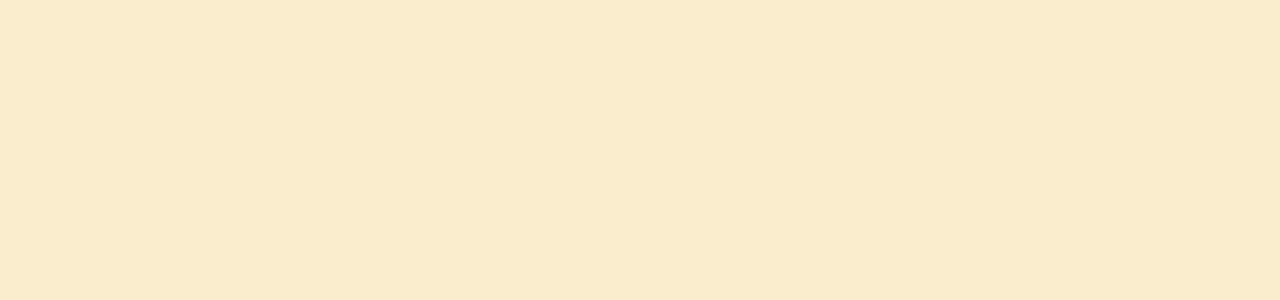
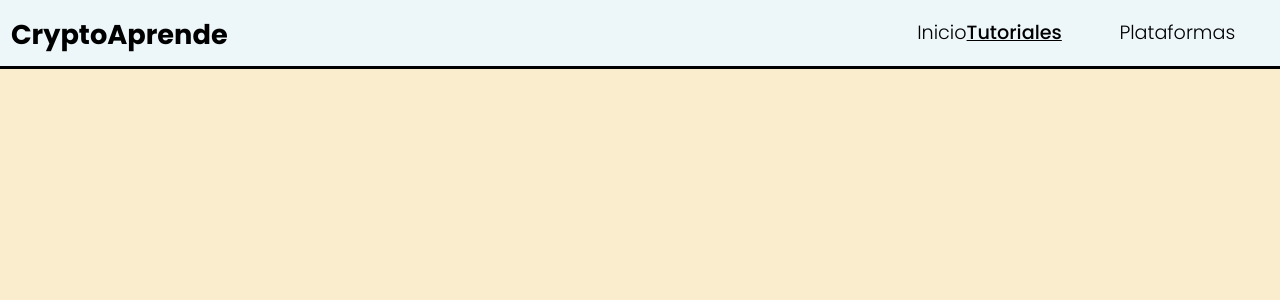
Before and after one commit to voidMuyTofu/cryptoaprende, a React (Vite) app in the folder criptoaprende/: page /tutoriales/avanzado in a window 1280 px wide. Shown: the top 300 px of the page. Built offline with nearby package versions, Linux system fonts and the light colour scheme; no server answers.

Commit message:
Empezando la pagina de tutoriales por nivel

```diff
--- a/criptoaprende/src/App.tsx
+++ b/criptoaprende/src/App.tsx
@@ -1,4 +1,3 @@
-import { Outlet } from "react-router-dom";
 import HeroSection from "./components/HeroSection";
 import NavBar from "./components/NavBar";
 function App() {
--- /dev/null
+++ b/criptoaprende/src/interfaces/ITutorial.ts
@@ -0,0 +1,9 @@
+export default interface ITutorial {
+  id: number;
+  url: string;
+  urlVideo: string;
+  titulo: string;
+  descripcion: string;
+  tiempo: number;
+  texto: string;
+}
--- a/criptoaprende/src/main.tsx
+++ b/criptoaprende/src/main.tsx
@@ -4,9 +4,9 @@
 import App from "./App";
 import { BrowserRouter, Routes, Route } from "react-router-dom";
 import ElegirNivel from "./pages/ElegirNivel";
-import Tutoriales from "./pages/Tutoriales";
+import Tutoriales from "./pages/TutorialesPage";
 import Page404 from "./pages/Page404";
-import TutorialPage from "./components/TutorialPage";
+import TutorialPage from "./pages/TutorialPage";
 
 ReactDOM.render(
   <BrowserRouter>
--- a/criptoaprende/src/pages/ElegirNivel.tsx
+++ b/criptoaprende/src/pages/ElegirNivel.tsx
@@ -10,7 +10,6 @@
 export default function ElegirNivel() {
   return (
     <div>
-            <Outlet></Outlet>
       <NavBar />
       <div className={styles.container}>
         <h1 className={styles.titulo}>Niveles</h1>
--- a/criptoaprende/src/pages/Tutoriales.tsx
+++ /dev/null
@@ -1,8 +0,0 @@
-interface ITutoriales {
-  url: string;
-  nivel: string;
-}
-
-export default function Tutoriales(props: ITutoriales) {
-  return <h1></h1>;
-}
--- /dev/null
+++ b/criptoaprende/src/pages/TutorialesPage.tsx
@@ -0,0 +1,56 @@
+import { useEffect, useState } from "react";
+import NavBar from "../components/NavBar";
+import Subrayado from "../components/Subrayado";
+import ITutorial from "../interfaces/ITutorial";
+import styles from "../styles/Tutoriales.module.css";
+
+interface ITutorialesPage {
+  url: string;
+  nivel: string;
+}
+
+export default function Tutoriales(props: ITutorialesPage) {
+  const nivel = location.pathname.split("/", 3)[2];
+  const urlFetch =
+    nivel == "principiante"
+      ? import.meta.env.VITE_API_PRINCIPIANTE
+      : nivel == "intermedio"
+      ? import.meta.env.VITE_API_INTERMEDIO
+      : nivel == "avanzado"
+      ? ""
+      : import.meta.env.VITE_API_AVANZADO;
+  const [data, setData] = useState<ITutorial[]>();
+
+  useEffect(() => {
+    fetch(urlFetch)
+      .then((response) => {
+        if (!response.ok) {
+          throw new Error(`Error HTTP: El status es ${response.status}`);
+        }
+        return response.json();
+      })
+      .then((actualData) => {
+        setData(actualData);
+      })
+      .catch((err) => {
+        setData([]);
+        console.log(err.message);
+      });
+  }, []);
+
+  debugger;
+  return (
+    <>
+      <NavBar />
+      <div className={styles.container}>
+        <h1 className={styles.titulo}>Tutoriales</h1>
+        <p>
+          Aquí encontrarás todos los tutoriales de nivel{" "}
+          <Subrayado animation="onLoad" color="purple">
+            {props.nivel}
+          </Subrayado>
+        </p>
+      </div>
+    </>
+  );
+}
--- /dev/null
+++ b/criptoaprende/src/styles/Tutoriales.module.css
@@ -0,0 +1,10 @@
+.container {
+  display: flex;
+  flex-direction: column;
+  align-items: center;
+  text-align: center;
+}
+
+.titulo {
+  margin-top: -2.1em;
+}
```
Also changed, not shown: criptoaprende/src/pages/TutorialPage.tsx (renamed from criptoaprende/src/components/TutorialPage.tsx, +1 -10 lines), criptoaprende/src/styles/Tutoriales.modules.css (deleted). Lines whose indentation alone changed are shown as unchanged.
